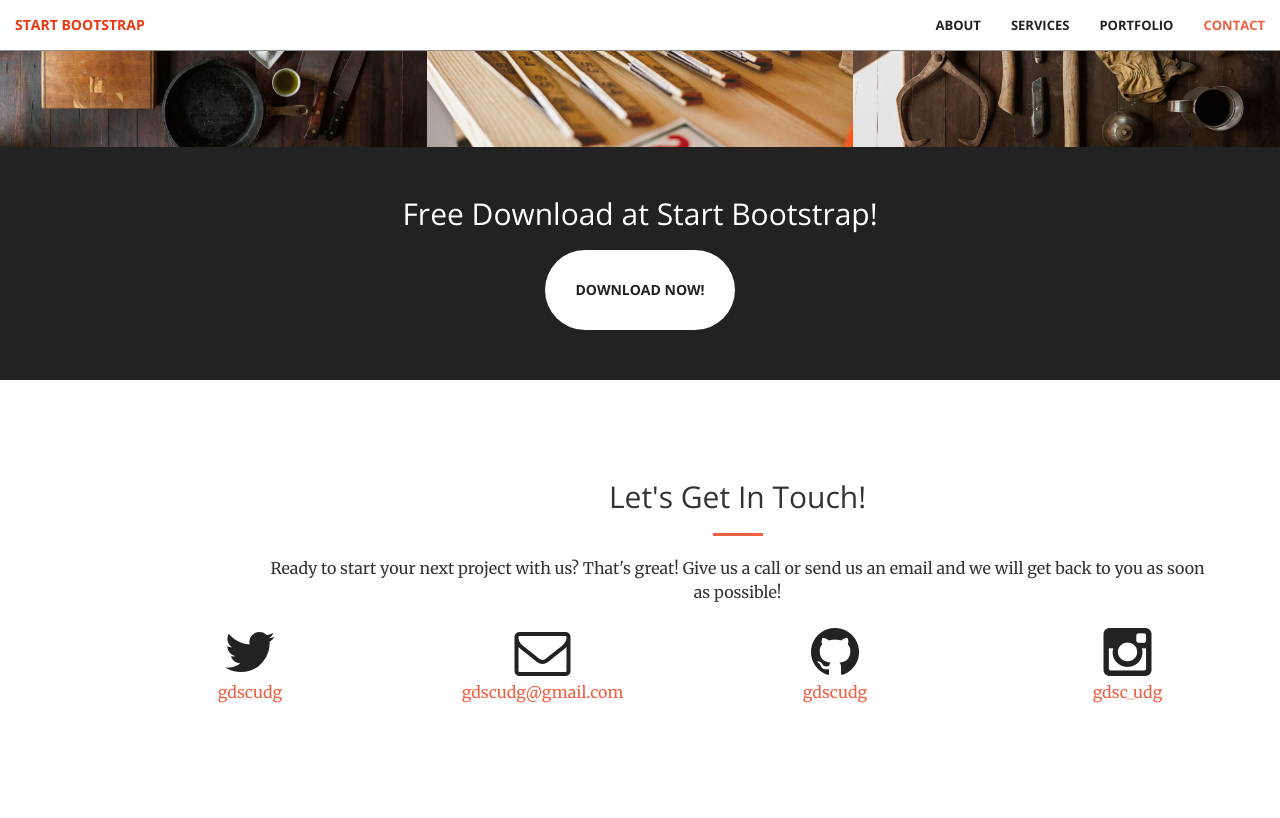
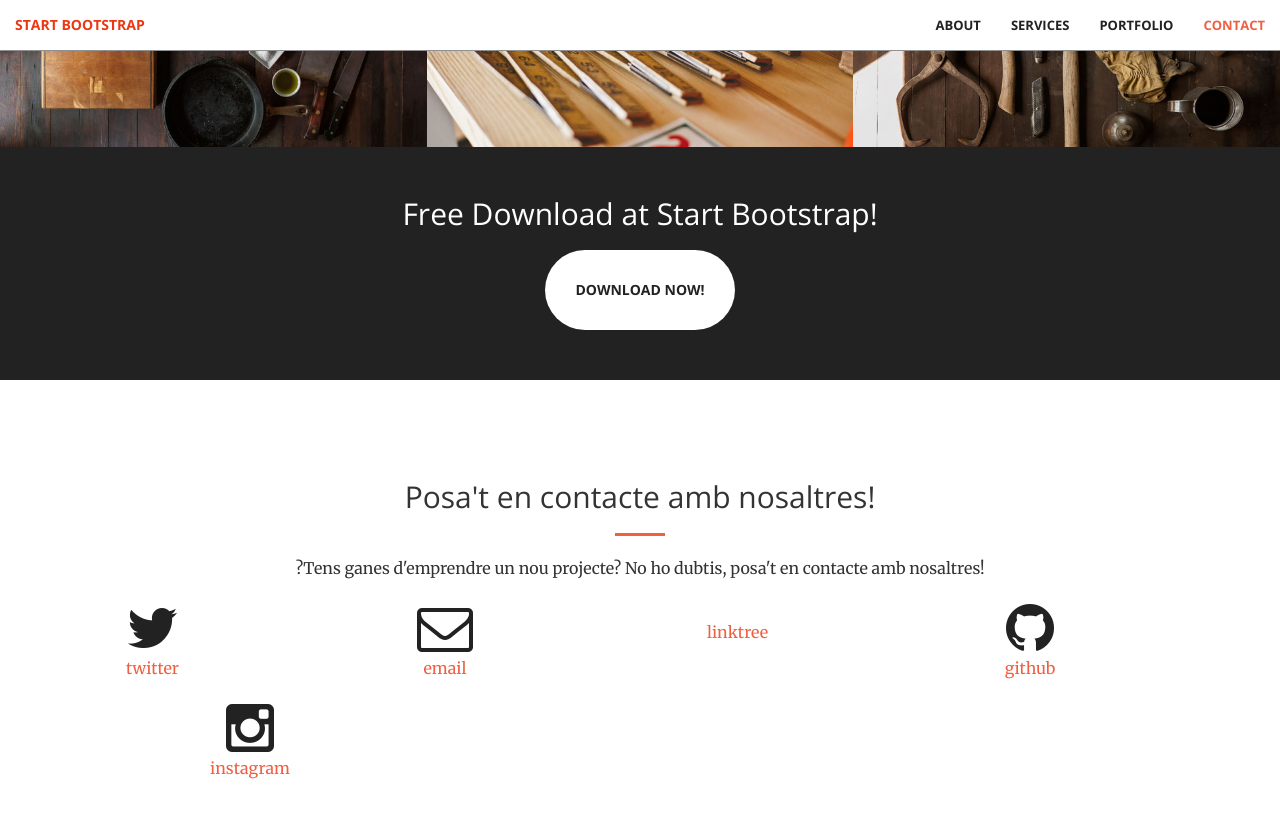
Before and after one commit to gdscudg/gdscudg.github.io, a Jekyll site: the page built from index.html, in a window 1280 px wide and 900 px high, scrolled down 2117 px. Shown: the top 818 px of the window. Built offline with Jekyll 4.4.1, drawn with Linux system fonts in a browser that asks for light colours.

```diff
--- a/_config.yml
+++ b/_config.yml
@@ -9,6 +9,7 @@ url: "" # the base hostname & protocol for your site
 twitter_username: gdscudg
 github_username: gdscudg
 instagram_username: gdsc_udg
+linktree_username: gdscudg
 
 # Build settings
 markdown: kramdown
--- a/_includes/contact.html
+++ b/_includes/contact.html
@@ -1,33 +1,39 @@
 <section id="contact">
     <div class="container">
         <div class="row">
-            <div class="col-lg-10 col-lg-offset-2 text-center">
-                <h2 class="section-heading">Let's Get In Touch!</h2>
+            <div class="col-lg-14 text-center">
+                <h2 class="section-heading">Posa't en contacte amb nosaltres!</h2>
                 <hr class="primary">
-                <p>Ready to start your next project with us? That's great! Give us a call or send us an email and we will get back to you as soon as possible!</p>
+                <p>?Tens ganes d'emprendre un nou projecte? No ho dubtis, posa't en contacte amb nosaltres!</p>
             </div>
-            <div class="col-lg-2 col-lg-offset-1 text-center">
+            <div class="col-lg-2 text-center">
                 <a href="https://twitter.com/{{ site.twitter_username }}">
                     <i class="fa fa-twitter fa-3x wow bounceIn" data-wow-delay=".1s"></i>
-                    <p>{{ site.twitter_username }}</p>
+                    <p>twitter</p>
                 </a>
             </div>
             <div class="col-lg-2 col-lg-offset-1 text-center">
                 <a href="mailto:{{ site.email }}">
                 <i class="fa fa-envelope-o fa-3x wow bounceIn" data-wow-delay=".1s"></i>
-                    <p>{{ site.email }}</p>
+                    <p>email</p>
+                </a>
+            </div>
+            <div class="col-lg-2 col-lg-offset-1 text-center">
+                <a href="https://linktr.ee/{{ site.linktree_username }}">
+                    <i class="fa fa-linktree fa-3x wow bounceIn" data-wow-delay=".1s"></i>
+                    <p>linktree</p>
                 </a>
             </div>
             <div class="col-lg-2 col-lg-offset-1 text-center">
                 <a href="https://github.com/{{ site.github_username }}">
                 <i class="fa fa-github fa-3x wow bounceIn" data-wow-delay=".1s"></i>
-                    <p>{{ site.github_username }}</p>
+                    <p>github</p>
                 </a>
             </div>
             <div class="col-lg-2 col-lg-offset-1 text-center">
                 <a href="https://instagram.com/{{ site.instagram_username }}">
                     <i class="fa fa-instagram fa-3x wow bounceIn" data-wow-delay=".1s"></i>
-                    <p>{{ site.instagram_username }}</p>
+                    <p>instagram</p>
                 </a>
             </div>
         </div>
```
